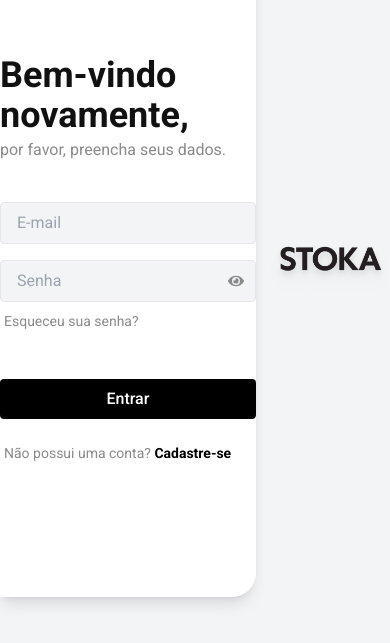
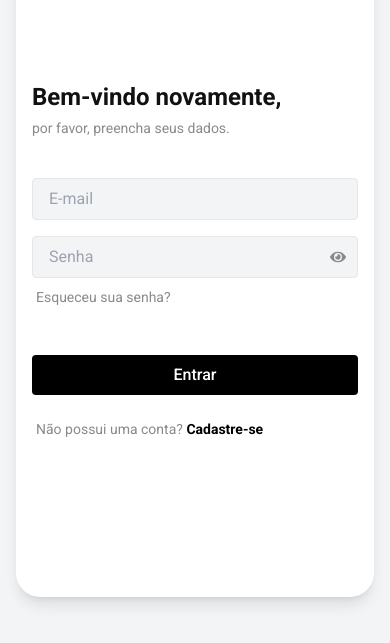
Before and after one commit to goncalvespedrogom/Plataform-Stoka, a Next.js app: page /login in a window 390 px wide. Shown: the part 163-806 px from the top of the page. Built offline with nearby package versions, Linux system fonts and the light colour scheme.

Commit message:
Ajustes de responsividade

```diff
--- a/src/components/Auth/LoginForm.tsx
+++ b/src/components/Auth/LoginForm.tsx
@@ -33,9 +33,9 @@ const LoginForm: React.FC = () => {
   };
 
   return (
-    <form onSubmit={handleLogin} className="flex flex-col gap-4 max-w-sm mx-auto p-0 bg-transparent shadow-none border-none w-full">
-      <h2 className="text-4xl font-bold text-[#000000ee]">Bem-vindo novamente,</h2>
-      <p className="text-[#8a8a8a] mt-[-.8rem] mb-6">por favor, preencha seus dados.</p>
+    <form onSubmit={handleLogin} className="flex flex-col gap-4 max-w-sm mx-auto p-0 bg-transparent shadow-none border-none w-full px-4 sm:px-0">
+      <h2 className="text-[1.5rem] sm:text-3xl md:text-4xl font-bold text-[#000000ee]">Bem-vindo novamente,</h2>
+      <p className="text-[#8a8a8a] mt-[-.8rem] mb-6 text-sm sm:text-base">por favor, preencha seus dados.</p>
       <input
         type="email"
         placeholder="E-mail"
--- a/src/components/Auth/RegisterForm.tsx
+++ b/src/components/Auth/RegisterForm.tsx
@@ -53,9 +53,9 @@ const RegisterForm: React.FC = () => {
   };
 
   return (
-    <form onSubmit={handleRegister} className="flex flex-col gap-4 max-w-sm mx-auto p-0 bg-transparent shadow-none border-none w-full">
-      <h2 className="text-4xl font-bold text-[#000000ee]">Crie sua conta,</h2>
-      <p className="text-[#8a8a8a] mt-[-.8rem] mb-6">preencha seus dados para começar.</p>
+    <form onSubmit={handleRegister} className="flex flex-col gap-4 max-w-sm mx-auto p-0 bg-transparent shadow-none border-none w-full px-4 sm:px-0">
+      <h2 className="text-[1.5rem] sm:text-3xl md:text-4xl font-bold text-[#000000ee]">Crie sua conta,</h2>
+      <p className="text-[#8a8a8a] mt-[-.8rem] mb-6 text-sm sm:text-base">preencha seus dados para começar.</p>
       <input
         type="email"
         placeholder="E-mail"
--- a/src/pages/login.tsx
+++ b/src/pages/login.tsx
@@ -6,15 +6,15 @@ export default function LoginPage() {
   return (
     <div className="w-screen h-screen flex bg-gray-100 gap-x-6">
       {/* Esquerda: Formulário */}
-      <div className="flex items-center h-full w-[70%]">
-        <div className="h-[80vh] w-full bg-[#fff] flex flex-col justify-center items-center rounded-tr-3xl rounded-br-3xl shadow-lg">
+      <div className="flex items-center h-full w-[70%] md:w-[70%] w-full px-4 md:px-0">
+        <div className="h-[80vh] w-full bg-[#fff] flex flex-col justify-center items-center rounded-tr-3xl rounded-br-3xl md:rounded-tr-3xl md:rounded-br-3xl rounded-3xl shadow-lg">
           <div className="w-full flex flex-col items-center">
             <LoginForm />
           </div>
         </div>
       </div>
       {/* Direita: Logo */}
-      <div className="w-[30%] h-full bg-gray-100 flex items-center justify-center pr-2">
+      <div className="w-[30%] h-full bg-gray-100 flex items-center justify-center pr-2 hidden md:flex">
         <Image src={LogoStoka} alt="Logo STOKA" className="drop-shadow-lg" style={{maxWidth: 275, width: '100%', height: 'auto'}} />
       </div>
     </div>
--- a/src/pages/register.tsx
+++ b/src/pages/register.tsx
@@ -6,15 +6,15 @@ export default function RegisterPage() {
   return (
     <div className="w-screen h-screen flex bg-gray-100 gap-x-6">
       {/* Esquerda: Formulário */}
-      <div className="flex items-center h-full w-[70%]">
-        <div className="h-[80vh] w-full bg-[#fff] flex flex-col justify-center items-center rounded-tr-3xl rounded-br-3xl shadow-lg">
+      <div className="flex items-center h-full w-[70%] md:w-[70%] w-full px-4 md:px-0">
+        <div className="h-[80vh] w-full bg-[#fff] flex flex-col justify-center items-center rounded-tr-3xl rounded-br-3xl md:rounded-tr-3xl md:rounded-br-3xl rounded-3xl shadow-lg">
           <div className="w-full flex flex-col items-center">
             <RegisterForm />
           </div>
         </div>
       </div>
       {/* Direita: Logo */}
-      <div className="w-[30%] h-full bg-gray-100 flex items-center justify-center pr-2">
+      <div className="w-[30%] h-full bg-gray-100 flex items-center justify-center pr-2 hidden md:flex">
         <Image src={LogoStoka} alt="Logo STOKA" className="drop-shadow-lg" style={{maxWidth: 275, width: '100%', height: 'auto'}} />
       </div>
     </div>
```
